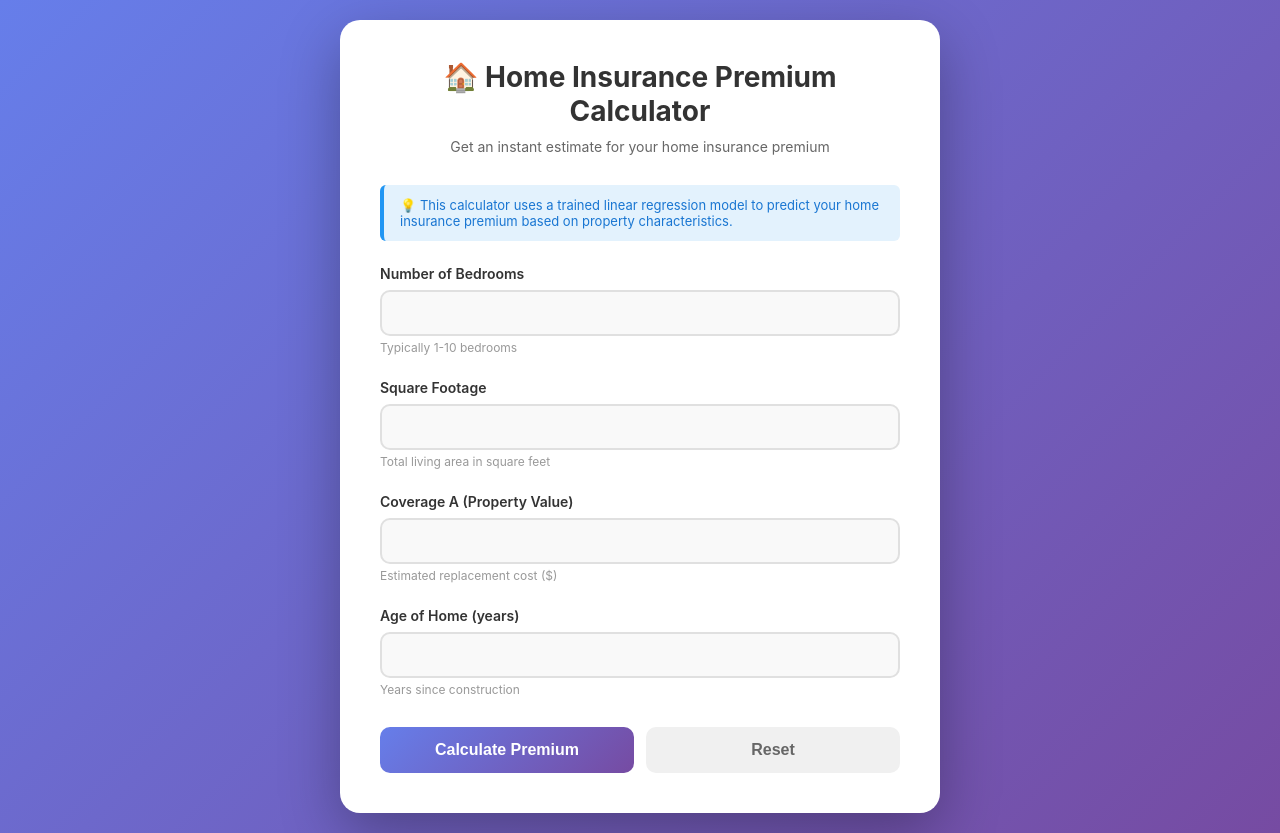
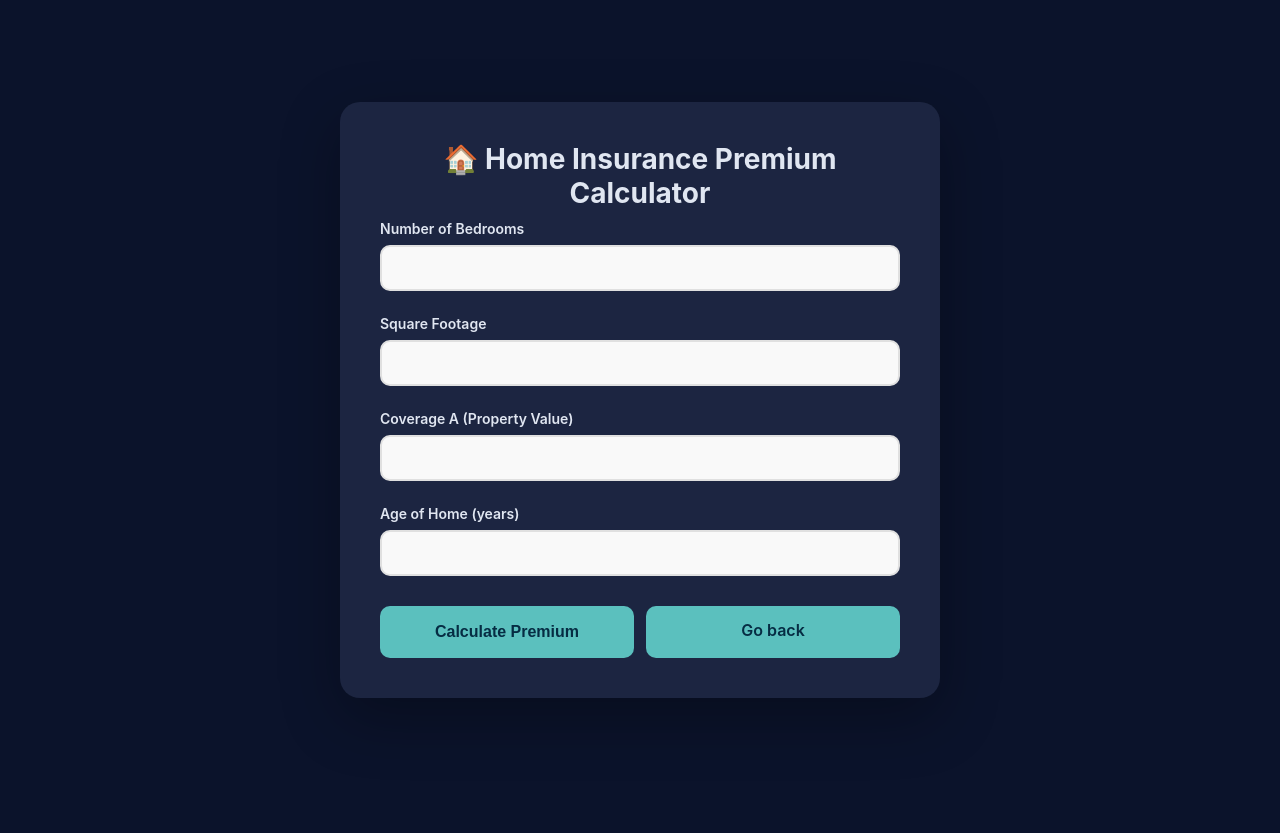
Before and after one commit to gabholli/premium-app-client-side, a plain HTML site: page index.html in a window 1280 px wide. After the commit the page ends 800 px from the top, so only its background shows below. Drawn offline with Linux system fonts and the light colour scheme.

Commit message:
Updated go back button positioning

```diff
--- a/index.html
+++ b/index.html
@@ -14,16 +14,18 @@
 
         body {
             font-family: -apple-system, BlinkMacSystemFont, 'Segoe UI', Roboto, Oxygen, Ubuntu, Cantarell, sans-serif;
-            background: linear-gradient(135deg, #667eea 0%, #764ba2 100%);
+            background: #0b132b;
             min-height: 100vh;
             padding: 20px;
             display: flex;
             align-items: center;
             justify-content: center;
+            color: #e0e6f1;
+
         }
 
         .container {
-            background: white;
+            background: #1c2541;
             border-radius: 20px;
             box-shadow: 0 20px 60px rgba(0, 0, 0, 0.3);
             max-width: 600px;
@@ -32,14 +34,12 @@
         }
 
         h1 {
-            color: #333;
             margin-bottom: 10px;
             font-size: 28px;
             text-align: center;
         }
 
         .subtitle {
-            color: #666;
             text-align: center;
             margin-bottom: 30px;
             font-size: 14px;
@@ -52,7 +52,6 @@
         label {
             display: block;
             margin-bottom: 8px;
-            color: #333;
             font-weight: 600;
             font-size: 14px;
         }
@@ -69,7 +68,6 @@
 
         input[type="number"]:focus {
             outline: none;
-            border-color: #667eea;
             background: white;
             box-shadow: 0 0 0 3px rgba(102, 126, 234, 0.1);
         }
@@ -80,7 +78,6 @@
 
         .input-hint {
             font-size: 12px;
-            color: #999;
             margin-top: 4px;
         }
 
@@ -90,7 +87,8 @@
             margin-top: 30px;
         }
 
-        button {
+        button,
+        a {
             flex: 1;
             padding: 14px 24px;
             border: none;
@@ -101,9 +99,19 @@
             transition: all 0.3s ease;
         }
 
+        a {
+            padding-bottom: 18.5px;
+            background: #5bc0be;
+            text-decoration: none;
+            color: #062c43;
+            font-size: 16px;
+            font-weight: 600;
+            text-align: center;
+        }
+
         .btn-calculate {
-            background: linear-gradient(135deg, #667eea 0%, #764ba2 100%);
-            color: white;
+            background: #5bc0be;
+            color: #062c43;
         }
 
         .btn-calculate:hover {
@@ -127,7 +135,7 @@
         .result {
             margin-top: 30px;
             padding: 24px;
-            background: linear-gradient(135deg, #f5f7fa 0%, #c3cfe2 100%);
+            background: #1c2541;
             border-radius: 12px;
             display: none;
             animation: slideIn 0.3s ease;
@@ -151,19 +159,16 @@
 
         .result-label {
             font-size: 14px;
-            color: #666;
             margin-bottom: 8px;
         }
 
         .result-value {
             font-size: 36px;
             font-weight: bold;
-            color: #333;
         }
 
         .result-currency {
             font-size: 24px;
-            color: #667eea;
         }
 
         .error {
@@ -255,41 +260,31 @@
 <body>
     <div class="container">
         <h1>🏠 Home Insurance Premium Calculator</h1>
-        <p class="subtitle">Get an instant estimate for your home insurance premium</p>
-
-        <div class="info-box">
-            💡 This calculator uses a trained linear regression model to predict your home insurance premium based on
-            property characteristics.
-        </div>
 
         <form id="premiumForm">
             <div class="form-group">
                 <label for="bedrooms">Number of Bedrooms</label>
                 <input type="number" id="bedrooms" name="bedrooms" min="1" max="10" step="1" required>
-                <div class="input-hint">Typically 1-10 bedrooms</div>
             </div>
 
             <div class="form-group">
                 <label for="sqft">Square Footage</label>
                 <input type="number" id="sqft" name="sqft" min="500" max="10000" step="100" required>
-                <div class="input-hint">Total living area in square feet</div>
             </div>
 
             <div class="form-group">
                 <label for="coverage">Coverage A (Property Value)</label>
                 <input type="number" id="coverage" name="coverage" min="50000" max="2000000" step="10000" required>
-                <div class="input-hint">Estimated replacement cost ($)</div>
             </div>
 
             <div class="form-group">
                 <label for="age">Age of Home (years)</label>
                 <input type="number" id="age" name="age" min="0" max="150" step="1" required>
-                <div class="input-hint">Years since construction</div>
             </div>
 
             <div class="button-group">
                 <button type="submit" class="btn-calculate">Calculate Premium</button>
-                <button type="button" class="btn-reset" onclick="resetForm()">Reset</button>
+                <a href="javascript:history.go(-1)">Go back</a>
             </div>
         </form>
 
```
Also changed, not shown: mindhomeco_logo.jpg (added).
